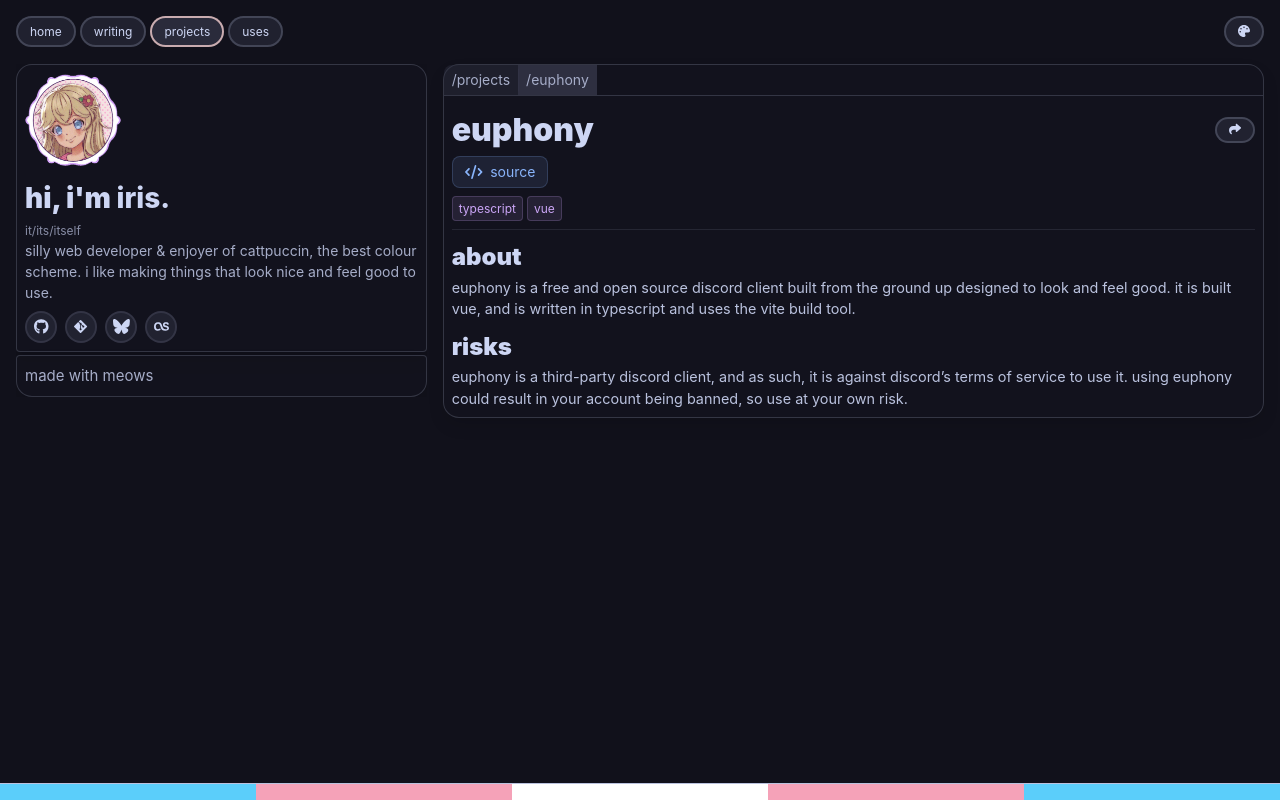
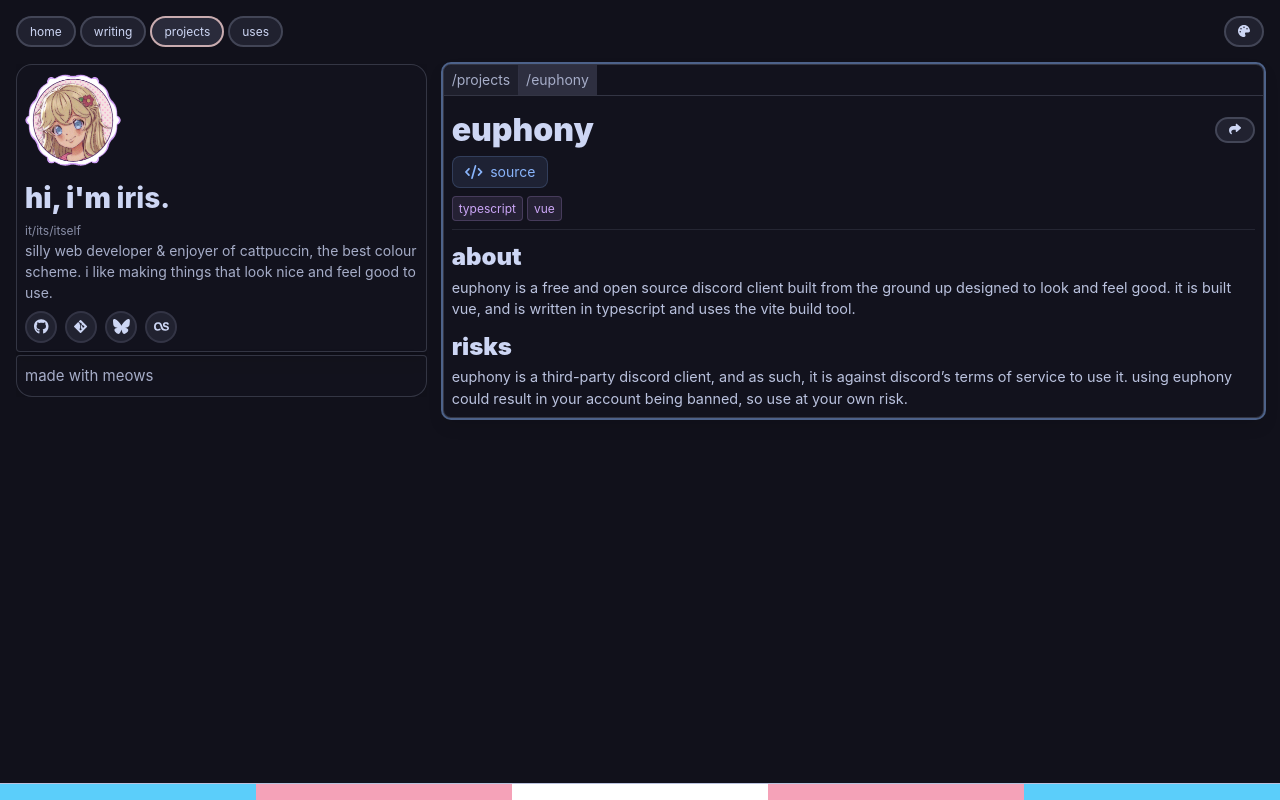
Before and after one commit to irimoe/legallyiris.github.io, a Vue app: page /projects/euphony in a window 1280 px wide. Built offline with nearby package versions, Linux system fonts and the light colour scheme.

Commit message:
a11y: focus main element when switching pages

```diff
--- a/src/components/ContentView.vue
+++ b/src/components/ContentView.vue
@@ -1,7 +1,7 @@
 <script setup lang="ts">
 import Breadcrumb from "@/components/BreadCrumbs.vue";
-import { ref, watch } from "vue";
-import { RouterView, useRouter } from "vue-router";
+import { nextTick, ref, watch } from "vue";
+import { RouterView } from "vue-router";
 import router from "./../router";
 
 const currentTransition = ref("slide-right");
@@ -60,6 +60,19 @@
 	},
 	{ immediate: true },
 );
+
+watch(
+	() => router.currentRoute.value,
+	async () => {
+		await nextTick();
+		await new Promise((resolve) => setTimeout(resolve, 300));
+		const main = document.querySelector(".pane-panel.content") as HTMLElement;
+		if (main) {
+			main.setAttribute("tabindex", "-1");
+			main.focus();
+		}
+	},
+);
 </script>
 
 <template>
@@ -69,9 +82,12 @@
         <nav class="pane-titlebar" aria-label="Breadcrumbs">
           <Breadcrumb :route="$route" />
         </nav>
-        <div class="pane-main">
+        <main
+          class="pane-main"
+          :aria-label="`${String($route.name)} page content`"
+        >
           <component :is="Component" />
-        </div>
+        </main>
       </div>
     </transition>
   </RouterView>
@@ -104,4 +120,18 @@
   opacity: 0;
   transform: translateX(30px);
 }
+
+
+.pane-panel.content:focus {
+  outline: 1px solid red;
+}
+
+.pane-panel.content:focus:not(:focus-visible) {
+  outline: none;
+}
+
+.pane-panel.content:focus-visible {
+  outline: 2px solid hsla(var(--blue) / 0.5);
+  border-radius: 0.5rem;
+}
 </style>
--- a/src/views/HomeView.vue
+++ b/src/views/HomeView.vue
@@ -1,7 +1,6 @@
 <script setup lang="ts"></script>
 
 <template>
-  <main class="page">
   <h1>who dis?</h1>
   <p>
     i'm iris. i'm a web and rust developer. i like making web applications that are visually
@@ -19,5 +18,4 @@
   <p>send cat sounds to my email at <a href="mailto:iris@legallyiris.dev">iris@legallyiris.dev</a>
     or on discord, @legallyiris</p>
 
-  </main>
 </template>
--- a/src/views/NotFound.vue
+++ b/src/views/NotFound.vue
@@ -1,10 +1,8 @@
 <template>
-  <main class="page">
-    <h1>404 not found</h1>
-    <p>the page you are looking for doesn't exist.</p>
+  <h1>404 not found</h1>
+  <p>the page you are looking for doesn't exist.</p>
 
-    <img src="https://http.cat/404" alt="404 Not Found">
-  </main>
+  <img src="https://http.cat/404" alt="404 Not Found">
 </template>
 
 <style lang="scss" scoped>
--- a/src/views/Projects/ProjectsRoot.vue
+++ b/src/views/Projects/ProjectsRoot.vue
@@ -28,7 +28,6 @@
 </script>
 
 <template>
-  <main class="page">
   <div class="header">
     <div class="title">
       <h1>projects</h1>
@@ -44,7 +43,6 @@
   <div v-else>
     <p>no projects found.</p>
   </div>
-  </main>
 </template>
 
 <style scoped lang="scss">
--- a/src/views/Projects/_slug.vue
+++ b/src/views/Projects/_slug.vue
@@ -1,36 +1,37 @@
 <script setup lang="ts">
-import { onMounted, ref } from 'vue'
-import { useRoute } from 'vue-router'
-import { FontAwesomeIcon } from '@fortawesome/vue-fontawesome'
-import { faCode, faGlobe } from '@fortawesome/free-solid-svg-icons'
+import { faCode, faGlobe } from "@fortawesome/free-solid-svg-icons";
+import { FontAwesomeIcon } from "@fortawesome/vue-fontawesome";
+import { onMounted, ref } from "vue";
+import { useRoute } from "vue-router";
 
-import { useProjectsStore } from '../../stores/projects'
-import { renderMarkdown } from '@/utils/markdown'
-import ShareButton from '@/components/ShareButton.vue'
-import type { Project } from '@/types/Projects'
-import ScreenshotGallery from '../..//components/ScreenshotGallery.vue'
+import ShareButton from "@/components/ShareButton.vue";
+import type { Project } from "@/types/Projects";
+import { renderMarkdown } from "@/utils/markdown";
+import ScreenshotGallery from "../..//components/ScreenshotGallery.vue";
+import { useProjectsStore } from "../../stores/projects";
 
-const route = useRoute()
-const projectsStore = useProjectsStore()
-const project = ref<Project | null>(null)
-const renderedContent = ref('')
-const ctxWindow = window
+const route = useRoute();
+const projectsStore = useProjectsStore();
+const project = ref<Project | null>(null);
+const renderedContent = ref("");
+const ctxWindow = window;
 
 onMounted(async () => {
-  projectsStore.loadProjects()
-  const fetchedProject = projectsStore.getProjectBySlug(route.params.slug as string)
+	projectsStore.loadProjects();
+	const fetchedProject = projectsStore.getProjectBySlug(
+		route.params.slug as string,
+	);
 
-  if (fetchedProject) {
-    project.value = JSON.parse(JSON.stringify(fetchedProject))
-    if (project.value?.content)
-      renderedContent.value = renderMarkdown(project.value.content.toString())
-    console.log(project.value.screenshots)
-  }
-})
+	if (fetchedProject) {
+		project.value = JSON.parse(JSON.stringify(fetchedProject));
+		if (project.value?.content)
+			renderedContent.value = renderMarkdown(project.value.content.toString());
+	}
+});
 </script>
 
 <template>
-  <main class="page" v-if="project">
+  <template v-if="project">
     <header class="project-header">
       <div class="title-row">
         <h1>{{ project.title }}</h1>
@@ -70,10 +71,10 @@
     <article v-html="renderedContent"></article>
 
     <ScreenshotGallery :screenshots="project.screenshots" />
-  </main>
-  <main v-else class="page">
+  </template>
+  <template v-else>
     <h2>Project not found</h2>
-  </main>
+  </template>
 </template>
 
 <style scoped lang="scss">
--- a/src/views/UsesView.vue
+++ b/src/views/UsesView.vue
@@ -8,7 +8,6 @@
 </script>
 
 <template>
-  <main class="page">
   <h1>things that i use</h1>
   <div class="last-updated">last updated: {{ updated }}</div>
   <hr />
@@ -43,7 +42,6 @@
       alt="screenshot of my desktop with a terminal open on the left and the zed text editor open on the right with the cattpuccin mocha theme and this website's source code open"
     />
   </section>
-  </main>
 </template>
 
 <style scoped lang="scss">
--- a/src/views/Writing/WritingRoot.vue
+++ b/src/views/Writing/WritingRoot.vue
@@ -9,7 +9,6 @@
 </script>
 
 <template>
-  <main class="page">
   <h1>writing</h1>
   <p>i write about things that interest me sometimes</p>
   <hr />
@@ -30,7 +29,6 @@
     <h3>no posts found</h3>
     <p>check back later.</p>
   </div>
-  </main>
 </template>
 
 <style scoped lang="scss">
--- a/src/views/Writing/_slug.vue
+++ b/src/views/Writing/_slug.vue
@@ -1,28 +1,27 @@
 <script setup lang="ts">
-import { onMounted, computed, ref } from 'vue'
-import { useRoute } from 'vue-router'
-import { usePostsStore } from '@/stores/posts'
-import { renderMarkdown } from '@/utils/markdown'
-import ShareButton from '@/components/ShareButton.vue'
+import ShareButton from "@/components/ShareButton.vue";
+import { usePostsStore } from "@/stores/posts";
+import { renderMarkdown } from "@/utils/markdown";
+import { computed, onMounted, ref } from "vue";
+import { useRoute } from "vue-router";
 
-const route = useRoute()
-const postsStore = usePostsStore()
-const renderedContent = ref('')
-const post = ref(null)
+const route = useRoute();
+const postsStore = usePostsStore();
+const renderedContent = ref("");
+const post = ref(null);
 
 const shareUrl = computed(() => {
-  return `${window.location.origin}${route.fullPath}`
-})
+	return `${window.location.origin}${route.fullPath}`;
+});
 
 onMounted(async () => {
-  await postsStore.loadPosts()
-  post.value = postsStore.getPostBySlug(route.params.slug as string)
-  if (post.value) renderedContent.value = renderMarkdown(post.value.content)
-})
+	await postsStore.loadPosts();
+	post.value = postsStore.getPostBySlug(route.params.slug as string);
+	if (post.value) renderedContent.value = renderMarkdown(post.value.content);
+});
 </script>
 
 <template>
-  <main class="page">
   <article v-if="post" class="post">
     <header>
       <div class="post-header">
@@ -40,7 +39,6 @@
   <div v-else>
     <h2>Post not found</h2>
   </div>
-  </main>
 </template>
 
 <style scoped lang="scss">
```
Lines whose indentation alone changed are shown as unchanged.
